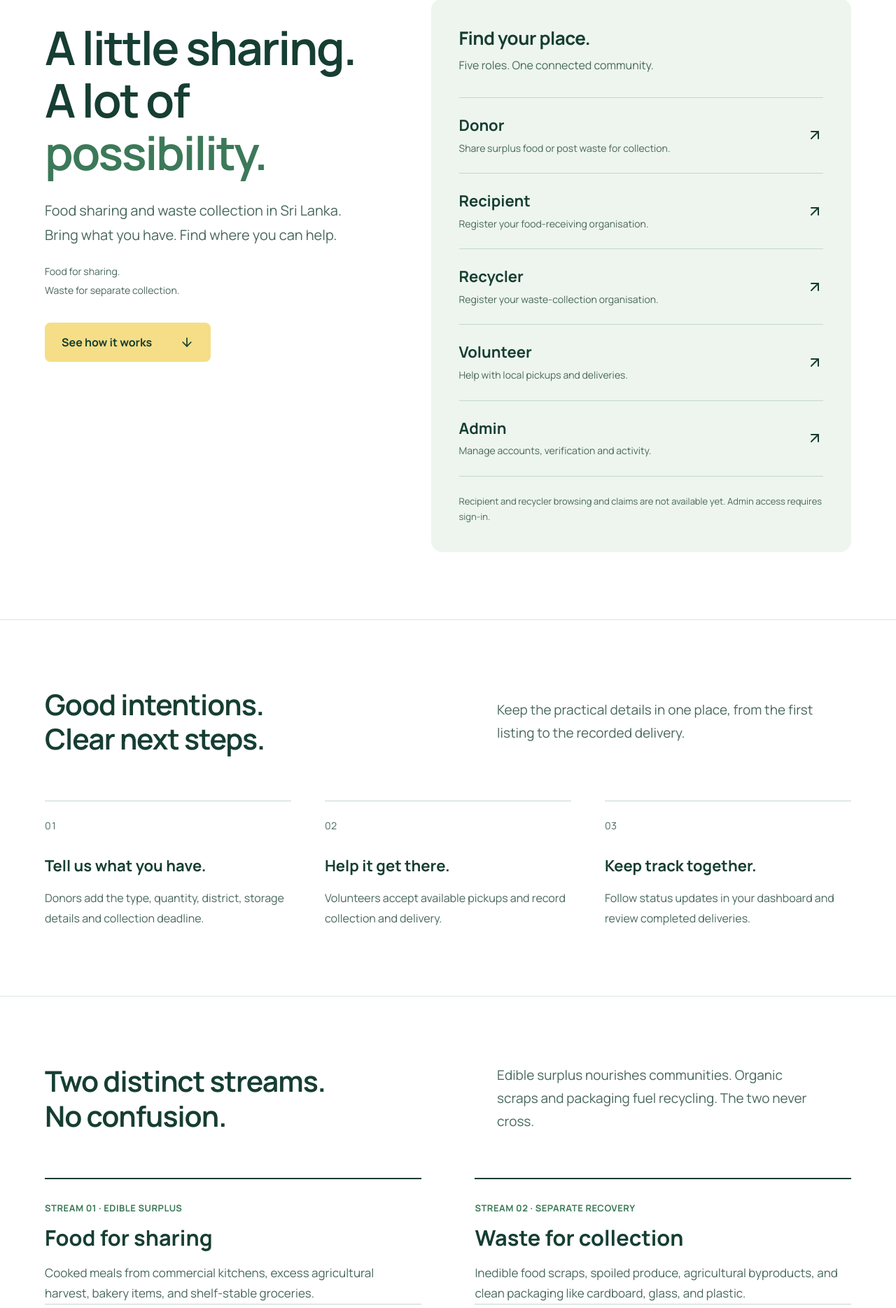
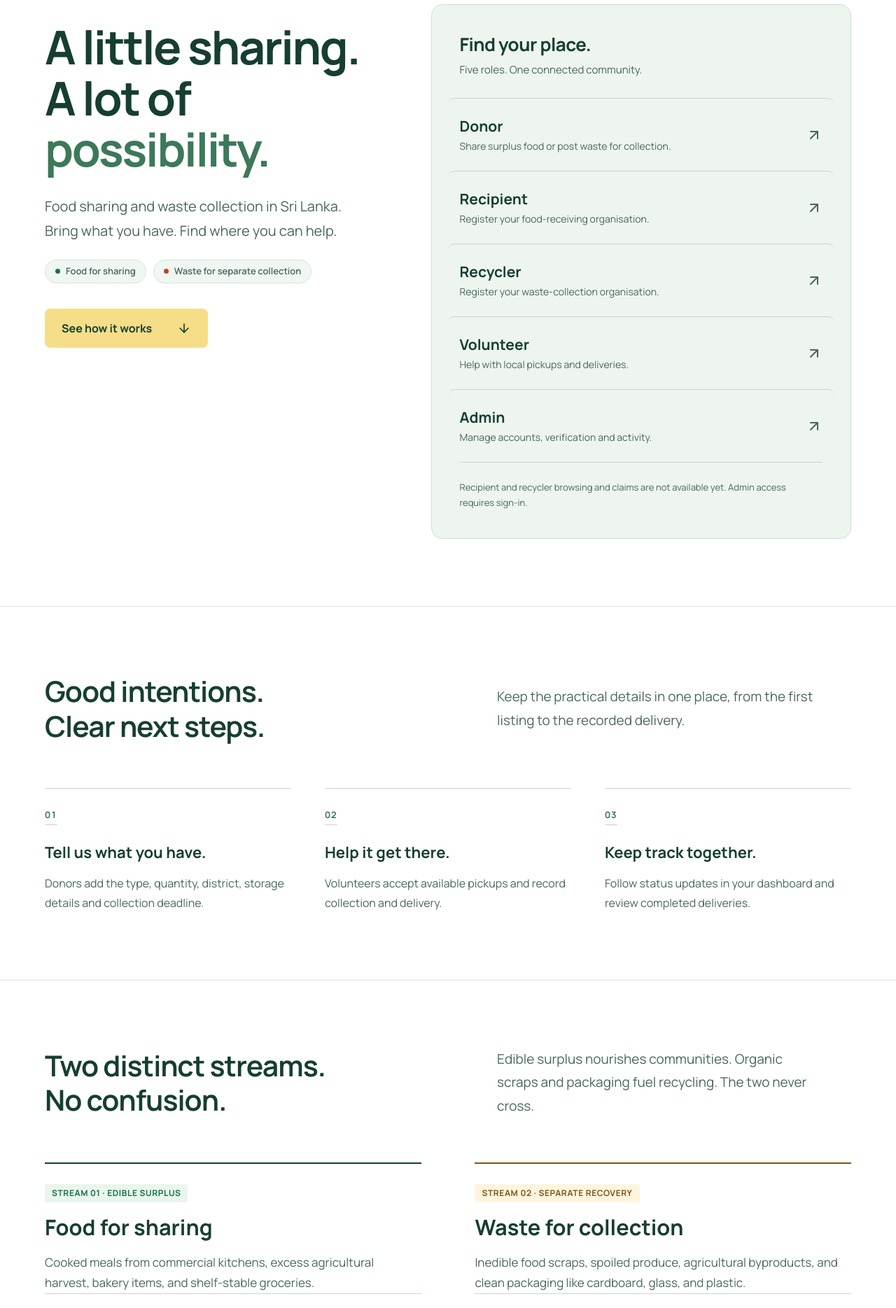
Before and after one commit to piragenth-satkunananthan/foodbridge, a React (Vite) app in the folder frontend/: page / in a window 1280 px wide. Shown: the part 161-2030 px from the top of the page at 70% size. Built offline with nearby package versions, Linux system fonts and the light colour scheme.

Commit message:
style(home): modernize micro-interactions, principle tags, and tactile feedback

```diff
--- a/frontend/src/pages/HomePage.jsx
+++ b/frontend/src/pages/HomePage.jsx
@@ -43,7 +43,10 @@ export default function HomePage() {
         <div className="fb-home-message">
           <h1 id="home-title">A little sharing.<br />A lot of<br /><span>possibility.</span></h1>
           <p>Food sharing and waste collection in Sri Lanka. Bring what you have. Find where you can help.</p>
-          <div className="fb-home-principle"><span>Food for sharing.</span><span>Waste for separate collection.</span></div>
+          <div className="fb-home-principle">
+            <span><span className="fb-principle-dot" aria-hidden="true" />Food for sharing</span>
+            <span><span className="fb-principle-dot fb-principle-dot--waste" aria-hidden="true" />Waste for separate collection</span>
+          </div>
           <a className="fb-home-explore" href="#how-it-works">See how it works <ArrowDown size={20} aria-hidden="true" /></a>
         </div>
         <div className="fb-home-directory">
@@ -84,8 +87,8 @@ export default function HomePage() {
               <li><strong>Matching:</strong> Local district dispatch to ensure fast, safe handover within the collection window.</li>
             </ul>
           </article>
-          <article className="fb-stream-column">
-            <span className="fb-stream-tag">Stream 02 &middot; Separate Recovery</span>
+          <article className="fb-stream-column fb-stream-column--waste">
+            <span className="fb-stream-tag fb-stream-tag--waste">Stream 02 &middot; Separate Recovery</span>
             <h3>Waste for collection</h3>
             <p className="fb-stream-desc">Inedible food scraps, spoiled produce, agricultural byproducts, and clean packaging like cardboard, glass, and plastic.</p>
             <ul className="fb-stream-specs">
--- a/frontend/src/styles/home.css
+++ b/frontend/src/styles/home.css
@@ -3,56 +3,74 @@
 .fb-home h1, .fb-home h2, .fb-home h3, .fb-home p { margin: 0; }
 .fb-home ::selection { background: var(--home-yellow); color: var(--home-ink); }
 .fb-home a:focus-visible, .fb-home summary:focus-visible { outline: 3px solid #226c4f; outline-offset: 5px; }
-.fb-home-welcome { display: grid; grid-template-columns: 1fr 1.3fr; gap: clamp(48px, 7vw, 112px); padding: 64px var(--home-gutter) 96px; align-items: start; }
-.fb-home-message { display: flex; flex-direction: column; align-items: flex-start; padding-top: 32px; gap: 0; }
-.fb-home h1 { font-size: clamp(52px, 5.2vw, 88px); font-weight: 650; line-height: 1.13; letter-spacing: -.035em; }
+
+.fb-home-welcome { display: grid; grid-template-columns: 1fr 1.3fr; gap: clamp(48px, 7vw, 112px); padding: 72px var(--home-gutter) 96px; align-items: start; }
+.fb-home-message { display: flex; flex-direction: column; align-items: flex-start; padding-top: 24px; gap: 0; }
+.fb-home h1 { font-size: clamp(52px, 5.2vw, 88px); font-weight: 700; line-height: 1.1; letter-spacing: -.035em; }
 .fb-home h1 span { color: #3c7959; }
 .fb-home-message > p { font-size: 20px; line-height: 1.75; max-width: 37ch; margin-top: 28px; color: var(--home-muted); }
-.fb-home-principle { display: flex; flex-direction: column; gap: 6px; margin-top: 24px; font-size: 14px; color: var(--home-muted); }
-.fb-home-explore { display: inline-flex; align-items: center; justify-content: space-between; gap: 40px; min-height: 56px; padding: 16px 24px; margin-top: 36px; background: var(--home-yellow); color: var(--home-ink); text-decoration: none; font-size: 16px; font-weight: 700; border-radius: 8px; }
-.fb-home-explore:hover { background: #ead077; }
-.fb-home-directory { background: var(--home-mint); padding: 40px; border-radius: 16px; }
+
+/* Principle tags */
+.fb-home-principle { display: flex; flex-wrap: wrap; gap: 10px; margin-top: 24px; font-size: 13px; font-weight: 600; color: var(--home-muted); }
+.fb-home-principle > span { display: inline-flex; align-items: center; gap: 8px; padding: 6px 14px; background: #f0f6f1; border: 1px solid #d4e5d8; border-radius: 20px; }
+.fb-principle-dot { width: 7px; height: 7px; border-radius: 50%; background: #167347; flex-shrink: 0; }
+.fb-principle-dot--waste { background: #b54726; }
+
+/* Explore CTA */
+.fb-home-explore { display: inline-flex; align-items: center; justify-content: space-between; gap: 36px; min-height: 56px; padding: 16px 24px; margin-top: 36px; background: var(--home-yellow); color: var(--home-ink); text-decoration: none; font-size: 16px; font-weight: 700; border-radius: 8px; transition: background-color 150ms ease, transform 150ms cubic-bezier(0.16, 1, 0.3, 1); }
+.fb-home-explore:hover { background: #ead077; transform: translateY(-2px); }
+.fb-home-explore svg { transition: transform 180ms ease; }
+.fb-home-explore:hover svg { transform: translateY(3px); }
+
+/* Directory Panel */
+.fb-home-directory { background: var(--home-mint); padding: 40px; border-radius: 16px; border: 1px solid #cce0d2; }
 .fb-home-directory-heading h2 { font-size: 26px; font-weight: 700; line-height: 1.3; letter-spacing: -.02em; }
-.fb-home-directory-heading p { font-size: 16px; line-height: 1.6; color: var(--home-muted); margin-top: 10px; }
-.fb-role-picker { margin-top: 32px; }
-.fb-role-picker a { display: flex; align-items: center; justify-content: space-between; gap: 24px; padding: 24px 0; min-height: 106px; border-top: 1px solid #c5d8c9; text-decoration: none; color: var(--home-ink); transition: background-color 160ms ease-out; }
-.fb-role-picker a:hover { background: #dfecdf; }
-.fb-role-picker strong { display: block; font-size: 22px; font-weight: 700; line-height: 1.4; }
-.fb-role-detail { display: block; font-size: 14px; line-height: 1.6; color: var(--home-muted); margin-top: 6px; }
-.fb-role-picker svg { flex-shrink: 0; }
+.fb-home-directory-heading p { font-size: 15px; line-height: 1.6; color: var(--home-muted); margin-top: 8px; }
+.fb-role-picker { margin-top: 28px; }
+.fb-role-picker a { display: flex; align-items: center; justify-content: space-between; gap: 24px; padding: 22px 16px; margin: 0 -16px; border-radius: 8px; min-height: 104px; border-top: 1px solid #c5d8c9; text-decoration: none; color: var(--home-ink); transition: background-color 160ms cubic-bezier(0.16, 1, 0.3, 1), transform 160ms ease; }
+.fb-role-picker a:hover { background: #dfecdf; transform: translateX(2px); }
+.fb-role-picker strong { display: block; font-size: 21px; font-weight: 700; line-height: 1.35; }
+.fb-role-detail { display: block; font-size: 14px; line-height: 1.55; color: var(--home-muted); margin-top: 4px; }
+.fb-role-picker svg { flex-shrink: 0; color: var(--home-muted); transition: transform 180ms cubic-bezier(0.16, 1, 0.3, 1), color 160ms ease; }
+.fb-role-picker a:hover svg { transform: translate(3px, -3px); color: var(--home-ink); }
 .fb-home-availability { font-size: 13px; line-height: 1.7; padding-top: 24px; border-top: 1px solid #c5d8c9; color: var(--home-muted); }
+
+/* Workflow */
 .fb-home-workflow { padding: 96px var(--home-gutter); border-top: 1px solid #dce7de; scroll-margin-top: 32px; }
 .fb-home-section-heading { display: grid; grid-template-columns: 1.1fr 1fr; gap: clamp(48px, 7vw, 112px); align-items: center; }
 .fb-home-section-heading h2, .fb-home-outcomes h2 { font-size: clamp(32px, 3.2vw, 52px); line-height: 1.2; font-weight: 650; letter-spacing: -.025em; }
 .fb-home-section-heading > p { font-size: 19px; line-height: 1.75; max-width: 40ch; color: var(--home-muted); }
 .fb-home-workflow ol { display: grid; grid-template-columns: repeat(3, minmax(0, 1fr)); gap: 48px; list-style: none; margin: 64px 0 0; padding: 0; }
 .fb-home-workflow li { border-top: 1px solid #c5d8c9; padding-top: 24px; }
-.fb-home-step { display: block; margin-bottom: 32px; font-size: 14px; color: var(--home-muted); font-variant-numeric: tabular-nums; }
+.fb-home-step { display: inline-block; margin-bottom: 24px; font-size: 13px; font-weight: 700; letter-spacing: .06em; color: #3c7959; font-variant-numeric: tabular-nums; border-bottom: 1px solid #c5d8c9; padding-bottom: 4px; }
 .fb-home-workflow h3 { font-size: 22px; line-height: 1.4; font-weight: 700; }
-.fb-home-workflow li p { margin-top: 16px; font-size: 16px; line-height: 1.8; color: var(--home-muted); max-width: 38ch; }
+.fb-home-workflow li p { margin-top: 14px; font-size: 16px; line-height: 1.75; color: var(--home-muted); max-width: 38ch; }
 
 /* Dual Streams section */
 .fb-home-streams { padding: 96px var(--home-gutter); border-top: 1px solid #dce7de; }
 .fb-home-streams-grid { display: grid; grid-template-columns: 1fr 1fr; gap: clamp(48px, 6vw, 96px); margin-top: 64px; }
 .fb-stream-column { border-top: 2px solid var(--home-ink); padding-top: 28px; }
-.fb-stream-tag { display: inline-block; font-size: 13px; font-weight: 700; letter-spacing: .04em; text-transform: uppercase; color: #3c7959; margin-bottom: 12px; }
+.fb-stream-column--waste { border-top-color: #805514; }
+.fb-stream-tag { display: inline-flex; align-items: center; font-size: 12px; font-weight: 700; letter-spacing: .05em; text-transform: uppercase; color: #167347; background: #eaf5ee; padding: 4px 10px; border-radius: 4px; margin-bottom: 16px; }
+.fb-stream-tag--waste { color: #805514; background: #fff5df; }
 .fb-stream-column h3 { font-size: clamp(24px, 2.4vw, 32px); font-weight: 700; line-height: 1.3; margin-bottom: 16px; }
 .fb-stream-desc { font-size: 17px; line-height: 1.7; color: var(--home-muted); margin-bottom: 28px; }
 .fb-stream-specs { list-style: none; padding: 0; margin: 0; border-top: 1px solid #c5d8c9; }
-.fb-stream-specs li { padding: 18px 0; border-bottom: 1px solid #c5d8c9; font-size: 15px; line-height: 1.6; color: var(--home-muted); }
+.fb-stream-specs li { padding: 16px 0; border-bottom: 1px solid #c5d8c9; font-size: 15px; line-height: 1.6; color: var(--home-muted); }
 .fb-stream-specs li strong { color: var(--home-ink); font-weight: 700; display: inline-block; min-width: 104px; }
 
 /* Standards section */
 .fb-home-standards { padding: 96px var(--home-gutter); border-top: 1px solid #dce7de; background: var(--home-mint); }
 .fb-home-standards-grid { display: grid; grid-template-columns: repeat(3, minmax(0, 1fr)); gap: 48px; list-style: none; margin: 64px 0 0; padding: 0; }
 .fb-home-standards-grid li { border-top: 1px solid #c5d8c9; padding-top: 24px; }
-.fb-home-standards-grid h3 { font-size: 22px; line-height: 1.4; font-weight: 700; margin-bottom: 16px; }
-.fb-home-standards-grid p { font-size: 16px; line-height: 1.8; color: var(--home-muted); }
+.fb-home-standards-grid h3 { font-size: 22px; line-height: 1.4; font-weight: 700; margin-bottom: 14px; }
+.fb-home-standards-grid p { font-size: 16px; line-height: 1.75; color: var(--home-muted); }
 
 /* FAQ section */
 .fb-home-faq { padding: 96px var(--home-gutter); border-top: 1px solid #dce7de; }
 .fb-home-faq-list { margin-top: 64px; border-top: 1px solid #c5d8c9; }
-.fb-faq-item { border-bottom: 1px solid #c5d8c9; }
+.fb-faq-item { border-bottom: 1px solid #c5d8c9; transition: background-color 150ms ease; }
+.fb-faq-item[open] { background: #f7faf7; padding: 0 16px; margin: 0 -16px; border-radius: 8px; }
 .fb-faq-item summary { display: flex; justify-content: space-between; align-items: center; padding: 24px 0; font-size: 20px; font-weight: 700; color: var(--home-ink); cursor: pointer; list-style: none; transition: color 150ms ease-out; }
 .fb-faq-item summary::-webkit-details-marker { display: none; }
 .fb-faq-item summary::after { content: '+'; font-size: 24px; font-weight: 400; color: #3c7959; transition: transform 200ms ease; flex-shrink: 0; margin-left: 24px; }
@@ -60,11 +78,16 @@
 .fb-faq-item summary:hover { color: #3c7959; }
 .fb-faq-item p { font-size: 16px; line-height: 1.8; color: var(--home-muted); max-width: 65ch; padding: 0 0 28px; }
 
+/* Outcomes */
 .fb-home-outcomes { display: flex; align-items: center; justify-content: space-between; gap: 64px; padding: 80px var(--home-gutter); background: var(--home-ink); color: #fff; }
 .fb-home-outcomes p { max-width: 45ch; font-size: 17px; line-height: 1.75; color: #d4e3d9; margin-top: 24px; }
 .fb-home-outcomes a { display: inline-flex; align-items: center; justify-content: space-between; gap: 32px; padding: 20px 0; color: #fff; font-size: 17px; text-decoration: underline; text-decoration-color: #92b59f; text-underline-offset: 5px; border-bottom: 1px solid #92b59f; }
 .fb-home-outcomes a:focus-visible { outline-color: var(--home-yellow); }
 .fb-home-outcomes a:hover { color: var(--home-yellow); }
+.fb-home-outcomes a svg { transition: transform 180ms cubic-bezier(0.16, 1, 0.3, 1); }
+.fb-home-outcomes a:hover svg { transform: translateX(4px); }
+
+/* Responsive */
 @media (max-width: 1100px) {
   .fb-home-welcome, .fb-home-section-heading { gap: 40px; grid-template-columns: 1fr 1fr; }
   .fb-home h1 { font-size: clamp(44px, 5.3vw, 60px); }
@@ -79,10 +102,10 @@
   .fb-home-message { padding-top: 16px; }
   .fb-home h1 { font-size: clamp(43px, 8.6vw, 64px); }
   .fb-home-message > p { font-size: 18px; margin-top: 24px; }
-  .fb-home-principle { margin-top: 20px; padding-top: 0; }
+  .fb-home-principle { margin-top: 20px; }
   .fb-home-directory { padding: 24px; }
   .fb-home-directory-heading h2 { font-size: 24px; }
-  .fb-role-picker a { gap: 16px; }
+  .fb-role-picker a { gap: 16px; padding: 18px 12px; margin: 0 -12px; }
   .fb-home-workflow { padding-top: 64px; padding-bottom: 64px; }
   .fb-home-section-heading { grid-template-columns: 1fr; gap: 24px; }
   .fb-home-section-heading > p { font-size: 18px; }
@@ -95,7 +118,14 @@
   .fb-home-faq { padding-top: 64px; padding-bottom: 64px; }
   .fb-home-faq-list { margin-top: 40px; }
   .fb-faq-item summary { font-size: 18px; padding: 20px 0; }
+  .fb-faq-item[open] { padding: 0 12px; margin: 0 -12px; }
   .fb-home-outcomes { flex-direction: column; align-items: flex-start; padding-top: 64px; padding-bottom: 64px; gap: 32px; }
   .fb-home-outcomes a { font-size: 16px; gap: 16px; }
 }
-@media (prefers-reduced-motion: reduce) { .fb-role-picker a { transition: none; } }
+
+@media (prefers-reduced-motion: reduce) {
+  .fb-role-picker a, .fb-role-picker a svg, .fb-home-explore, .fb-home-explore svg, .fb-home-outcomes a svg, .fb-faq-item summary::after {
+    transition: none !important;
+    transform: none !important;
+  }
+}
```
